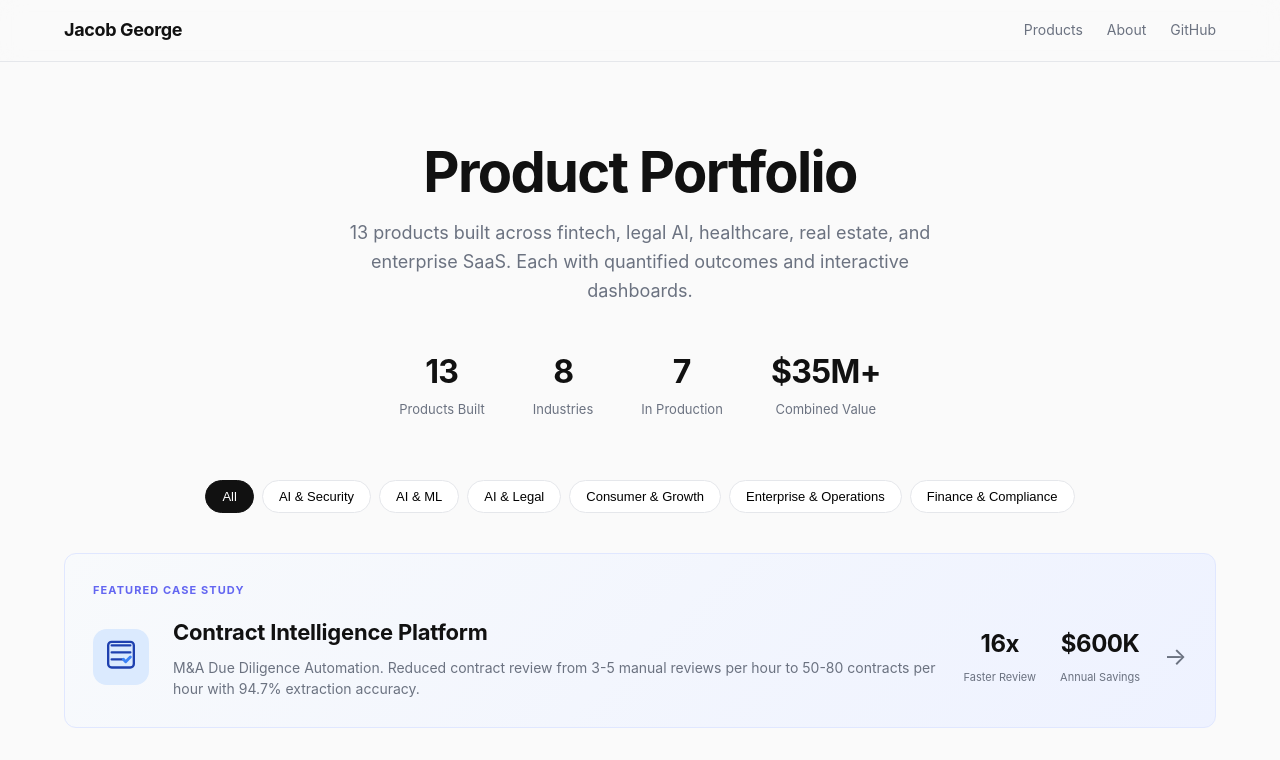
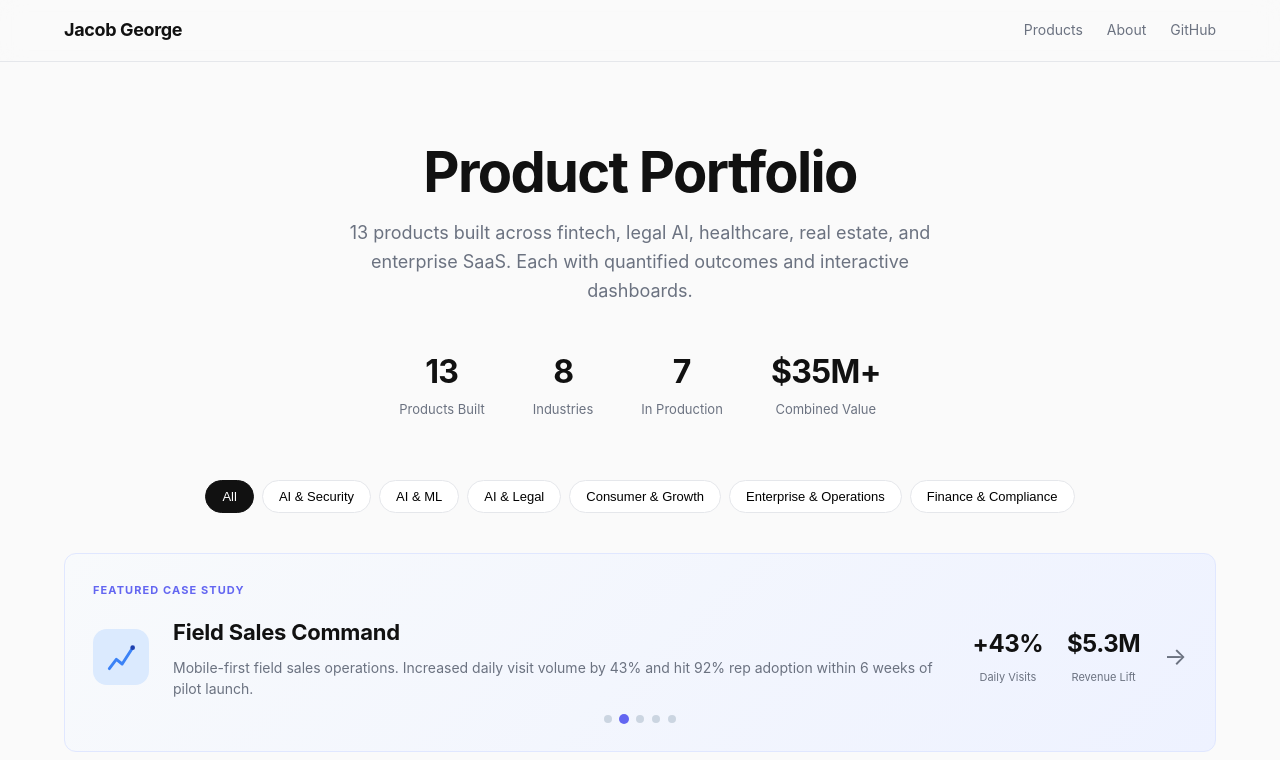
Before and after one commit to riiiiiicoooo/portfolio-site, a React (Vite) app: page / in a window 1280 px wide. Shown: the top 760 px of the page. Built offline with nearby package versions, Linux system fonts and the light colour scheme.

Commit message:
Rotating featured case study with 5 products

```diff
--- a/src/App.jsx
+++ b/src/App.jsx
@@ -1207,9 +1207,26 @@ function AboutPage() {
   );
 }
 
+const FEATURED_CASES = [
+  { id: "contract-intelligence", domain: "Legal AI", title: "Contract Intelligence Platform", desc: "M&A Due Diligence Automation. Reduced contract review from 3-5 manual reviews per hour to 50-80 contracts per hour with 94.7% extraction accuracy.", stats: [{val:"16x",label:"Faster Review"},{val:"$600K",label:"Annual Savings"}] },
+  { id: "field-sales", domain: "Sales Enablement", title: "Field Sales Command", desc: "Mobile-first field sales operations. Increased daily visit volume by 43% and hit 92% rep adoption within 6 weeks of pilot launch.", stats: [{val:"+43%",label:"Daily Visits"},{val:"$5.3M",label:"Revenue Lift"}] },
+  { id: "infra-automation", domain: "DevOps", title: "Infrastructure Automation Platform", desc: "Self-service enterprise infrastructure. Cut provisioning time by 85% and eliminated compliance violations across all engineering teams.", stats: [{val:"85%",label:"Time Reduction"},{val:"$12M",label:"Annual Value"}] },
+  { id: "agentgate", domain: "Developer Security", title: "AgentGate", desc: "Zero-trust authentication for AI agents. Eliminated credential exposures entirely after 23 incidents in the prior 6 months.", stats: [{val:"0",label:"Exposures"},{val:"<200ms",label:"Auth Latency"}] },
+  { id: "portfolio-intelligence", domain: "Real Estate Analytics", title: "Portfolio Intelligence Hub", desc: "Natural language querying for real estate data. Turned 24-48 hour analyst turnaround into sub-30-second self-service queries with 91.3% accuracy.", stats: [{val:"<30s",label:"Query Time"},{val:"91.3%",label:"SQL Accuracy"}] },
+];
+
 function HomePage({onSelectProduct}) {
   const [filter, setFilter] = useState("All");
+  const [featuredIdx, setFeaturedIdx] = useState(() => Math.floor(Math.random() * FEATURED_CASES.length));
   const filtered = filter === "All" ? PRODUCTS : PRODUCTS.filter(p => p.category === filter);
+  const featured = FEATURED_CASES[featuredIdx];
+
+  useEffect(() => {
+    const interval = setInterval(() => {
+      setFeaturedIdx(prev => (prev + 1) % FEATURED_CASES.length);
+    }, 8000);
+    return () => clearInterval(interval);
+  }, []);
 
   return (
     <>
@@ -1232,19 +1249,25 @@ function HomePage({onSelectProduct}) {
           ))}
         </div>
         {filter === "All" && (
-          <div className="featured-product" onClick={()=>onSelectProduct("contract-intelligence")}>
+          <div className="featured-product" key={featured.id} onClick={()=>onSelectProduct(featured.id)}>
             <div className="featured-label">Featured Case Study</div>
             <div className="featured-content">
-              <div className="featured-icon">{DOMAIN_ICONS["Legal AI"]}</div>
+              <div className="featured-icon">{DOMAIN_ICONS[featured.domain]}</div>
               <div className="featured-info">
-                <h3 className="featured-title">Contract Intelligence Platform</h3>
-                <p className="featured-desc">M&A Due Diligence Automation. Reduced contract review from 3-5 manual reviews per hour to 50-80 contracts per hour with 94.7% extraction accuracy.</p>
+                <h3 className="featured-title">{featured.title}</h3>
+                <p className="featured-desc">{featured.desc}</p>
               </div>
               <div className="featured-metrics">
-                <div className="featured-stat"><span className="featured-val">16x</span><span className="featured-stat-label">Faster Review</span></div>
-                <div className="featured-stat"><span className="featured-val">$600K</span><span className="featured-stat-label">Annual Savings</span></div>
+                {featured.stats.map((s,i)=>(
+                  <div key={i} className="featured-stat"><span className="featured-val">{s.val}</span><span className="featured-stat-label">{s.label}</span></div>
+                ))}
               </div>
               <span className="featured-arrow">&rarr;</span>
+            </div>
+            <div className="featured-dots">
+              {FEATURED_CASES.map((_,i)=>(
+                <button key={i} className={`featured-dot ${i===featuredIdx?"active":""}`} onClick={(e)=>{e.stopPropagation();setFeaturedIdx(i)}}/>
+              ))}
             </div>
           </div>
         )}
--- a/src/index.css
+++ b/src/index.css
@@ -177,6 +177,10 @@ footer{padding:40px 0;border-top:1px solid var(--border);text-align:center;color
 .featured-stat-label{font-size:11px;color:var(--muted)}
 .featured-arrow{font-size:24px;color:var(--muted);transition:transform .2s}
 .featured-product:hover .featured-arrow{transform:translateX(4px);color:var(--text)}
+.featured-dots{display:flex;gap:8px;justify-content:center;margin-top:16px}
+.featured-dot{width:8px;height:8px;border-radius:50%;border:none;background:#cbd5e1;cursor:pointer;padding:0;transition:all .2s}
+.featured-dot.active{background:#6366f1;transform:scale(1.25)}
+.featured-dot:hover{background:#818cf8}
 
 /* ============================================ */
 /* MOBILE RESPONSIVE                             */
```
Also changed, not shown: 3 other files (tests, documents, lock files or other folders).
